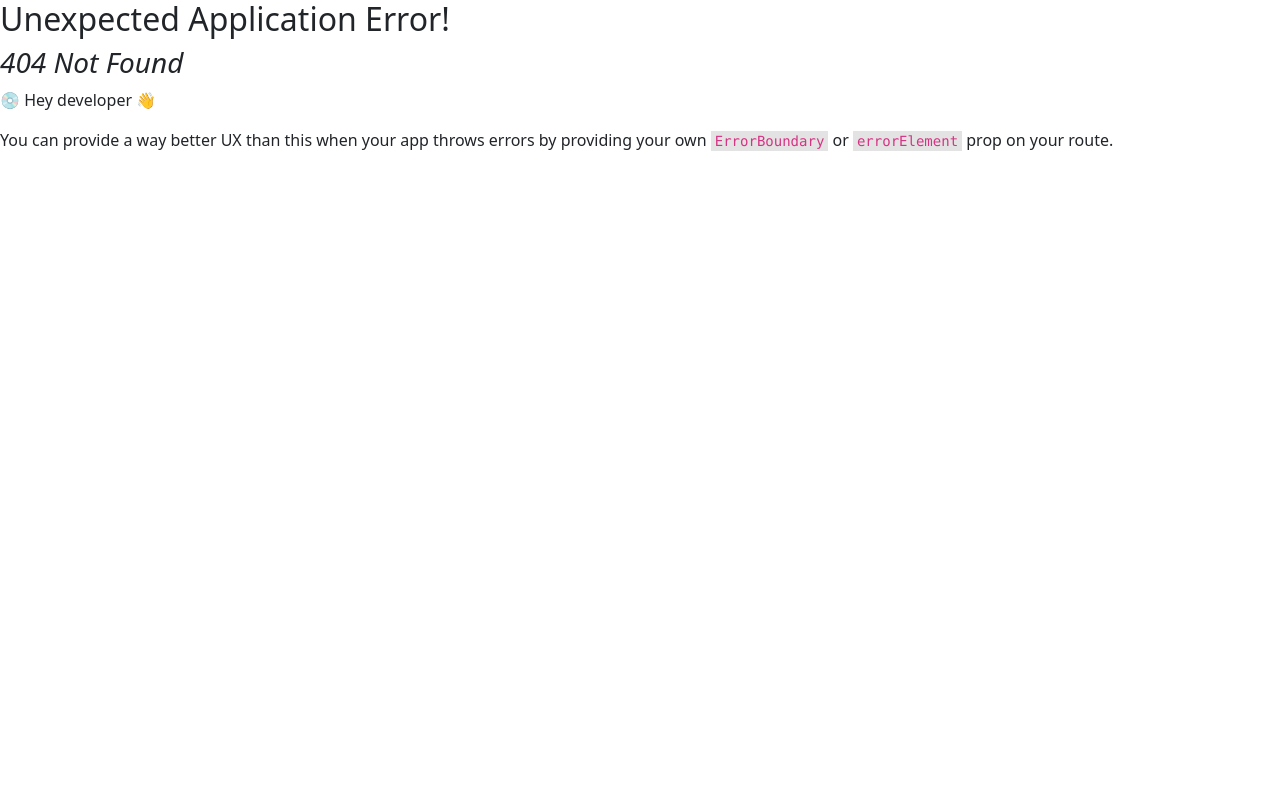
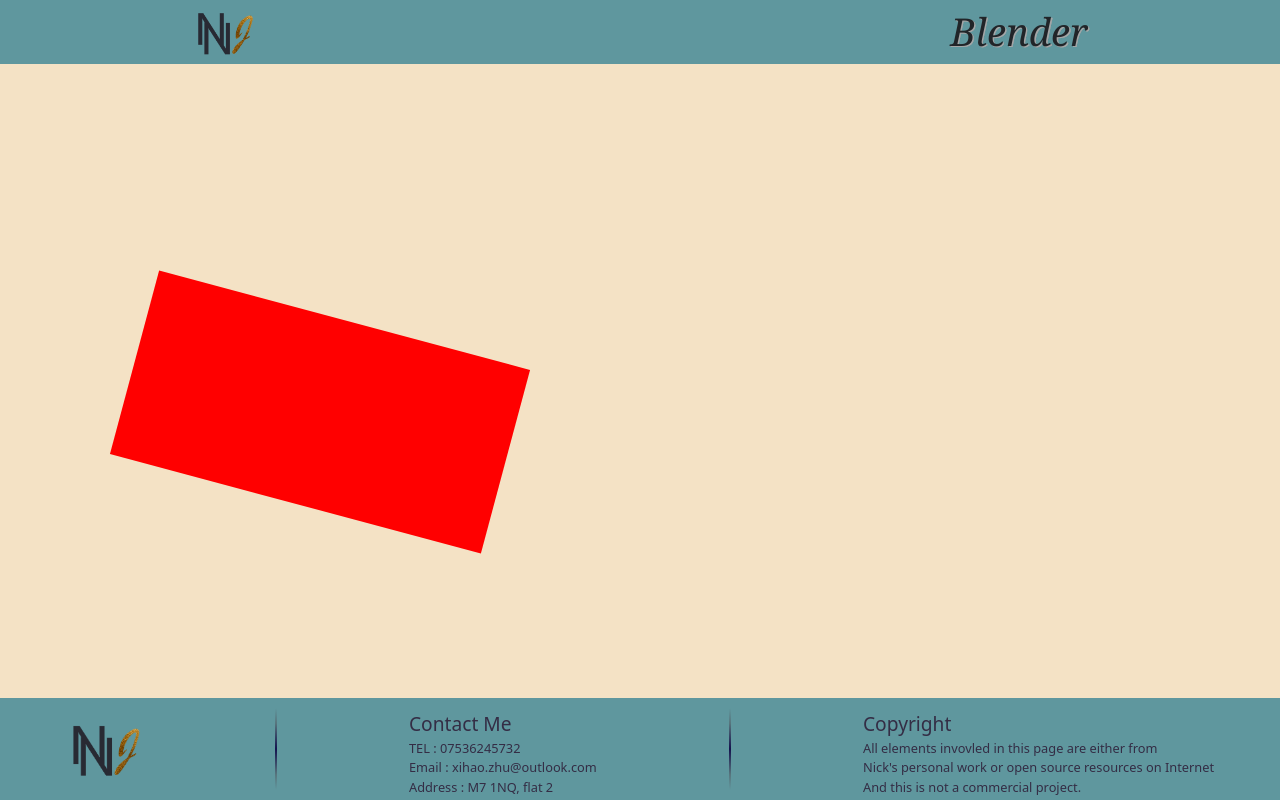
Before and after one commit to XihaoZhu/NickNeedsJob, a React (Create React App) app: page /PhotoShop in a window 1280 px wide. Before the commit this address had no page. Built offline with nearby package versions, Linux system fonts and the light colour scheme.

Commit message:
started building Ps page

```diff
--- /dev/null
+++ b/src/pages/Photoshop/index.js
@@ -0,0 +1,25 @@
+import React from 'react'
+import './index.scss'
+import CoreSkillHead from '@/components/CoreSkillHead'
+import PageFoot from '@/components/PageFoot'
+
+const PhotoShop = () => {
+  const whichPage = 'Blender'
+  const HeadColor = '#5F979E'
+  return (
+    <>
+    <CoreSkillHead whichPage={whichPage} HeadColor={HeadColor}></CoreSkillHead>
+    <div className='PhotoShop'>
+      <div className='content'>
+
+      </div>
+      <div className='PicCountainer'>
+
+      </div>
+    </div>
+    <PageFoot HeadColor={HeadColor}></PageFoot>
+    </>
+  )
+}
+
+export default PhotoShop
--- /dev/null
+++ b/src/pages/Photoshop/index.scss
@@ -0,0 +1,14 @@
+.PhotoShop {
+  position: relative;
+  height: calc(100vh - 13vw);
+  background-color: #F4E2C5;
+  .content{
+    position: absolute;
+    width: 30%;
+    height: 30%;
+    top: 40%;
+    left: 10%;
+    background-color: red;
+    transform: rotateZ(15deg);
+  }
+}
--- a/src/pages/entrance/coreSkills/index.js
+++ b/src/pages/entrance/coreSkills/index.js
@@ -17,7 +17,7 @@ const CoreSkills = ({ offerWhere2, windowWidth }) => {
       <div className='container'>
         <div className='FrontEnd' onClick={() => { navi('/FrontEnd'); top() }}></div>
         <div className='Blender' onClick={() => { navi('/Blender'); top() }}></div>
-        <div className='Photoshop'></div>
+        <div className='Photoshop' onClick={() => { navi('/PhotoShop'); top() }}></div>
         <div className='Others'></div>
       </div>
     </div>
--- a/src/router/index.js
+++ b/src/router/index.js
@@ -3,6 +3,7 @@ import { createBrowserRouter } from 'react-router-dom'
 import Entrance from '@/pages/entrance/index'
 import FrontEnd from '@/pages/front-end'
 import Blender from '@/pages/Blender'
+import PhotoShop from '@/pages/Photoshop'
 
 const router = createBrowserRouter([
   {
@@ -16,6 +17,10 @@ const router = createBrowserRouter([
   {
     path: '/Blender',
     element: <Blender></Blender>
+  },
+  {
+    path: '/PhotoShop',
+    element: <PhotoShop></PhotoShop>
   }
 ])
 
```
